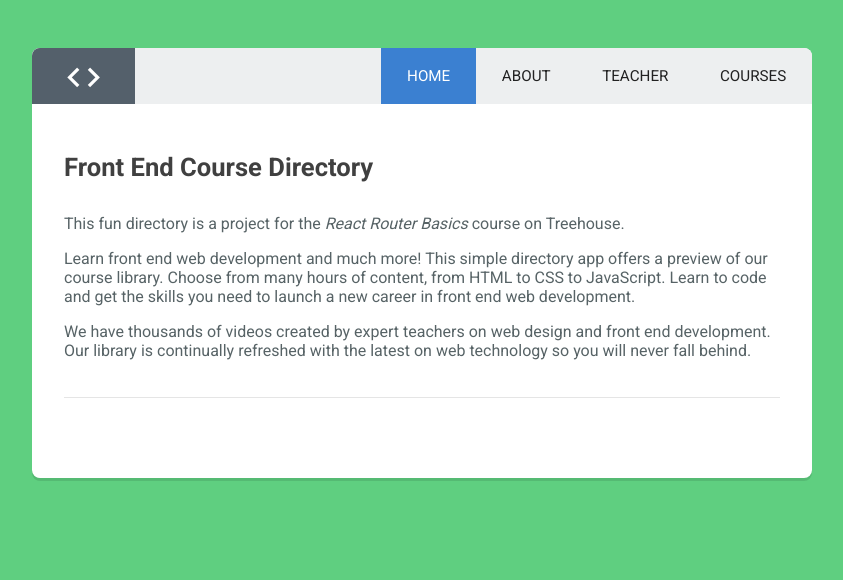
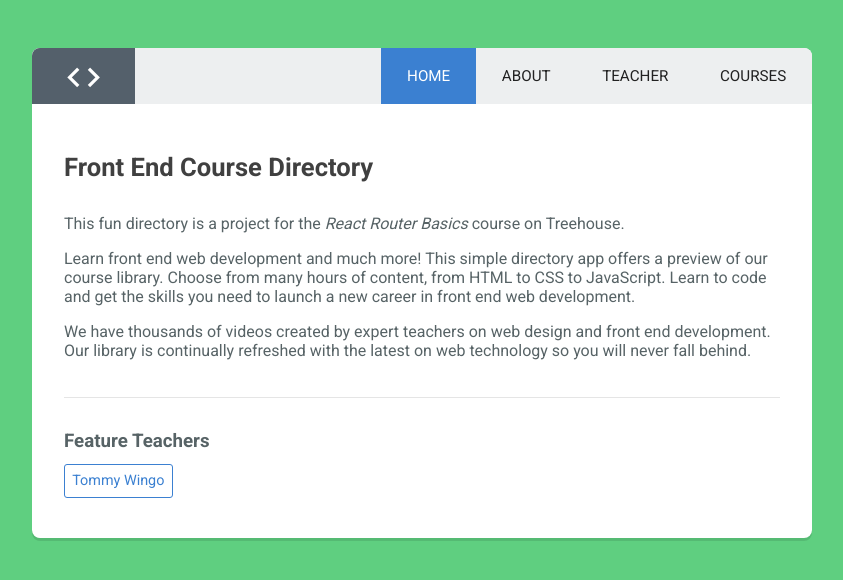
Before and after one commit to dainyleen/teachable, a React (Create React App) app: page / in a window 1280 px wide. Shown: the top 580 px of the page, without its empty margins (218-1061 px from the left). Built offline with nearby package versions, Linux system fonts and the light colour scheme.

Commit message:
Added Link component to Featured.js

```diff
--- a/src/components/App.js
+++ b/src/components/App.js
@@ -17,7 +17,7 @@ const App = () => (
         <Route exact path='/' component={Home} />
         <Route path='/about' component={About} />
         <Route exact path='/teachers' component={Teachers} />
-        <Route path='/teachers/:topic/:name' component={Featured} />
+        <Route path='/teachers/:topic/:fname-:lname' component={Featured} />
         <Route path='/courses' component={Courses} />
         <Route component={NotFound} />
       </Switch>
--- a/src/components/Featured.js
+++ b/src/components/Featured.js
@@ -1,7 +1,7 @@
 import React from 'react';
 
 const Featured = ({match}) => {
-  let name = match.params.name
+  let name = `${match.params.fname} ${match.params.lname}`
   let topic = match.params.topic
 
   return (
--- a/src/components/Home.js
+++ b/src/components/Home.js
@@ -1,4 +1,5 @@
 import React, { Component } from 'react';
+import { Link } from 'react-router-dom';
 
 class Home extends Component {
 
@@ -10,7 +11,8 @@ class Home extends Component {
         <p>Learn front end web development and much more! This simple directory app offers a preview of our course library. Choose from many hours of content, from HTML to CSS to JavaScript. Learn to code and get the skills you need to launch a new career in front end web development.</p>
         <p>We have thousands of videos created by expert teachers on web design and front end development. Our library is continually refreshed with the latest on web technology so you will never fall behind.</p>
         <hr />
-
+        <h3>Feature Teachers</h3>
+        <Link to='teachers/HTML/Tommy-Wingo'>Tommy Wingo</Link>
       </div>
     );
   }
```
